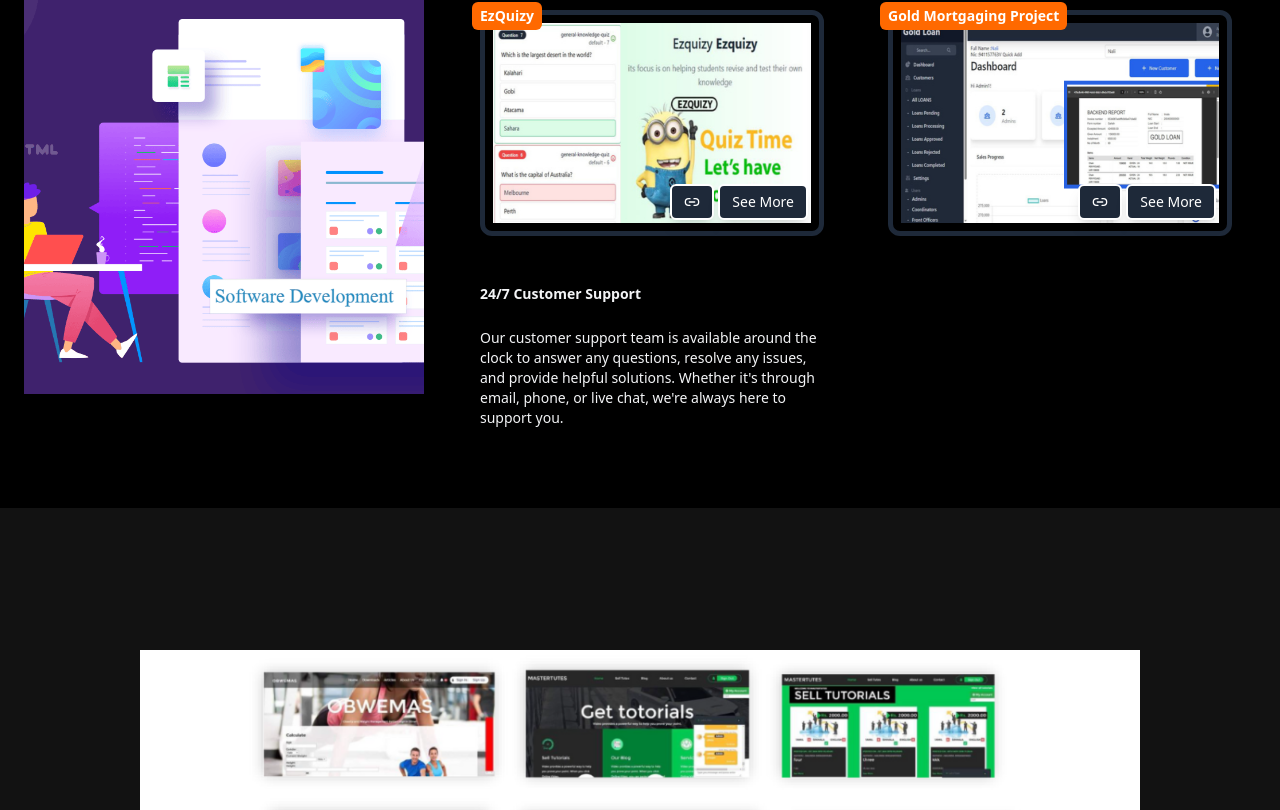
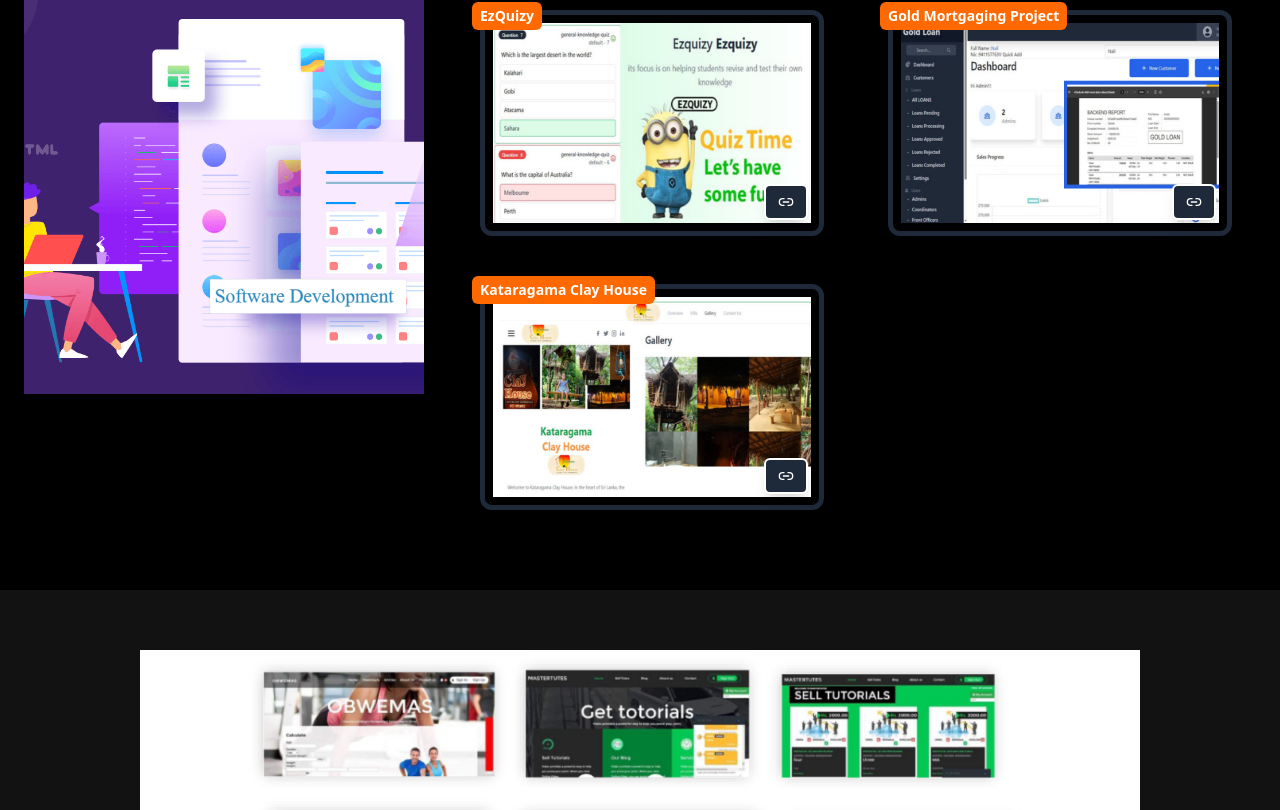
Before and after one commit to Nalindadsn/chanaka-fernando, a Next.js app: page /works in a window 1280 px wide. Shown: the part 476-1286 px from the top of the page. Built offline with nearby package versions, Linux system fonts and the light colour scheme.

Commit message:
add data2

```diff
--- a/src/app/MoreWorks.tsx
+++ b/src/app/MoreWorks.tsx
@@ -41,15 +41,6 @@ function MoreWorks() {
                       <Link2 />
                     </Link>
                   </Button>
-                  <Button
-                    className="text-white bg-gray-800  border border-white border-2 shadow-lg"
-                    size={"sm"}
-                    asChild
-                  >
-                    <Link href="https://ezquizy.com/" target="_blank">
-                      See More
-                    </Link>
-                  </Button>
                 </div>
                 <div className="border border border-gray-800 shadow-lg p-2 rounded-xl border-5">
                   <Image
@@ -75,15 +66,6 @@ function MoreWorks() {
                   >
                     <Link href="https://gold2.vercel.app/" target="_blank">
                       <Link2 />
-                    </Link>
-                  </Button>
-                  <Button
-                    className="text-white bg-gray-800  border border-white border-2 shadow-lg"
-                    size={"sm"}
-                    asChild
-                  >
-                    <Link href="https://ezquizy.com/" target="_blank">
-                      See More
                     </Link>
                   </Button>
                 </div>
--- a/src/app/works/MoreWorks.tsx
+++ b/src/app/works/MoreWorks.tsx
@@ -41,7 +41,7 @@ function MoreWorks() {
                       <Link2 />
                     </Link>
                   </Button>
-                  <Button
+                  {/* <Button
                     className="text-white bg-gray-800  border border-white border-2 shadow-lg"
                     size={"sm"}
                     asChild
@@ -49,7 +49,7 @@ function MoreWorks() {
                     <Link href="https://ezquizy.com/" target="_blank">
                       See More
                     </Link>
-                  </Button>
+                  </Button> */}
                 </div>
                 <div className="border border border-gray-800 shadow-lg p-2 rounded-xl border-5">
                   <Image
@@ -77,7 +77,7 @@ function MoreWorks() {
                       <Link2 />
                     </Link>
                   </Button>
-                  <Button
+                  {/* <Button
                     className="text-white bg-gray-800  border border-white border-2 shadow-lg"
                     size={"sm"}
                     asChild
@@ -85,7 +85,7 @@ function MoreWorks() {
                     <Link href="https://ezquizy.com/" target="_blank">
                       See More
                     </Link>
-                  </Button>
+                  </Button> */}
                 </div>
                 <div className="border border border-gray-800 shadow-lg p-2 rounded-xl border-5">
                   <Image
@@ -100,16 +100,42 @@ function MoreWorks() {
             </div>
 
             <div className="w-full sm:w-1/2 mb-4 px-2 ">
-              <div className="h-full py-4 px-6  rounded-br-xl">
-                <h3 className="text-sm font-bold text-md mb-6">
-                  24/7 Customer Support
+              <div className="relative h-full py-4 px-6  rounded-br-xl">
+                <h3 className="absolute top-2 left-4 text-sm font-bold text-md mb-6 bg-orange-500 px-2 py-1 text-white rounded-md">
+                  Kataragama Clay House
                 </h3>
-                <p className="text-sm">
-                  Our customer support team is available around the clock to
-                  answer any questions, resolve any issues, and provide helpful
-                  solutions. Whether it's through email, phone, or live chat,
-                  we're always here to support you.
-                </p>
+                <div className="flex gap-1 absolute bottom-8 right-10">
+                  <Button
+                    className="text-white bg-gray-800  border border-white border-2 shadow-lg"
+                    size={"sm"}
+                    asChild
+                  >
+                    <Link
+                      href="https://kataragamaclayhouse.com"
+                      target="_blank"
+                    >
+                      <Link2 />
+                    </Link>
+                  </Button>
+                  {/* <Button
+                    className="text-white bg-gray-800  border border-white border-2 shadow-lg"
+                    size={"sm"}
+                    asChild
+                  >
+                    <Link href="https://kataragamaclayhouse" target="_blank">
+                      See More
+                    </Link>
+                  </Button> */}
+                </div>
+                <div className="border border border-gray-800 shadow-lg p-2 rounded-xl border-5">
+                  <Image
+                    className="w-[400px] h-[200px] md:w-full mx-auto"
+                    src="/3-kataragamaclayhouse.png"
+                    alt="projects"
+                    width={400}
+                    height={200}
+                  />
+                </div>
               </div>
             </div>
 
--- a/src/components/footer/Footer.tsx
+++ b/src/components/footer/Footer.tsx
@@ -87,9 +87,9 @@ const Footer = () => {
               </Link>
             ))}
             {/* Theme Toggle */}
-            <div className="border-l border-neutral-200 dark:border-neutral-800 pl-6">
+            {/* <div className="border-l border-neutral-200 dark:border-neutral-800 pl-6">
               <ThemeToggle />
-            </div>
+            </div> */}
           </div>
 
           {/* Copyright and Additional Info */}
```
Also changed, not shown: public/3-kataragamaclayhouse.png (added).
